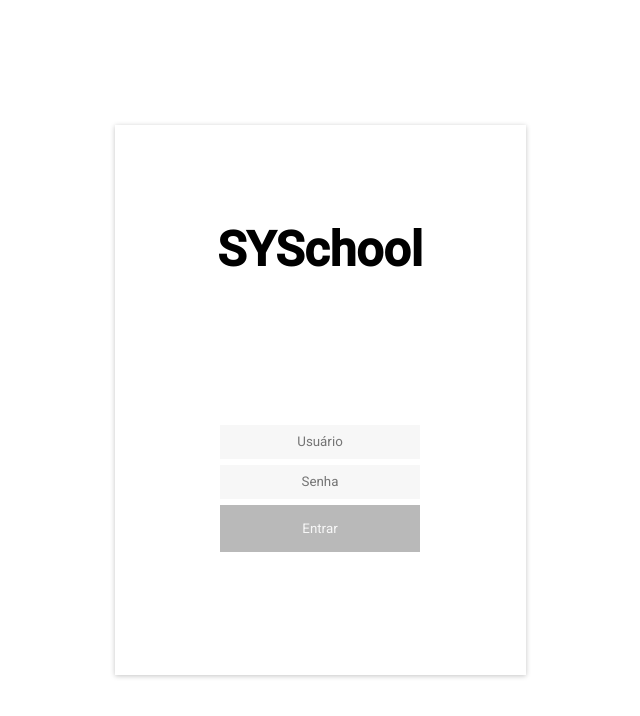
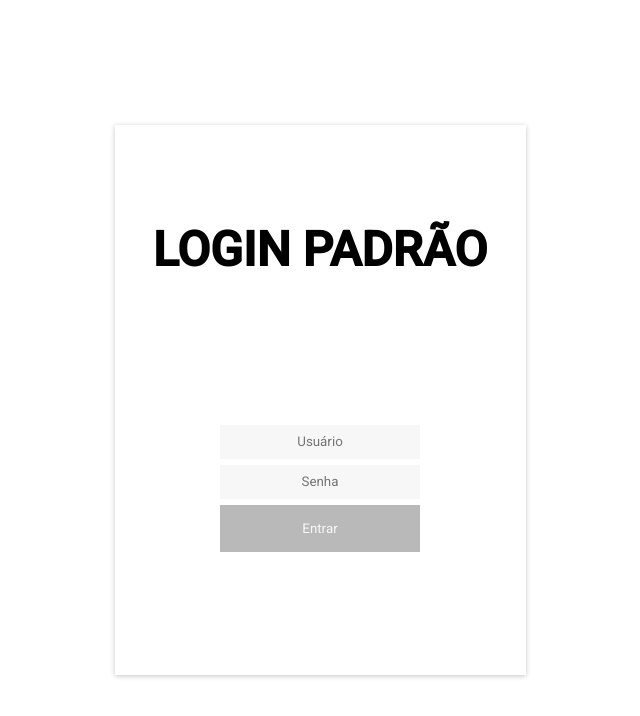
Before and after one commit to MatheusPini/FrontEndReactJS, a React (Create React App) app: page /login in a window 1280 px wide. Shown: the top 716 px of the page, without its empty margins (320-960 px from the left). Built offline with nearby package versions, Linux system fonts and the light colour scheme; a web font is replaced by a local one.

Commit message:
commitando

```diff
--- a/src/Components/Routes/Private/Private.jsx
+++ b/src/Components/Routes/Private/Private.jsx
@@ -1,10 +1,8 @@
 import React, { useContext, useEffect, useState } from 'react'
 import {Route, Redirect} from 'react-router-dom'
 import StoreContext from '../../Store/Context'
-import Axios from 'axios'
 const RoutesPrivate = ({component: Component, ...rest}) => {
     const {token} = useContext(StoreContext)
-
     return (
         <Route
             {...rest}
--- a/src/Pages/Login/index.tsx
+++ b/src/Pages/Login/index.tsx
@@ -46,7 +46,7 @@ const Login: React.FC = () => {
     <Container>
       <ContainerLogin>
         <BoxHeader>
-          <h2 className="titleHeader">SYSchool</h2>
+          <h2 className="titleHeader">LOGIN PADRÃO</h2>
         </BoxHeader>
         <BoxBody>
             <form onSubmit={handleSubmit}>
```
